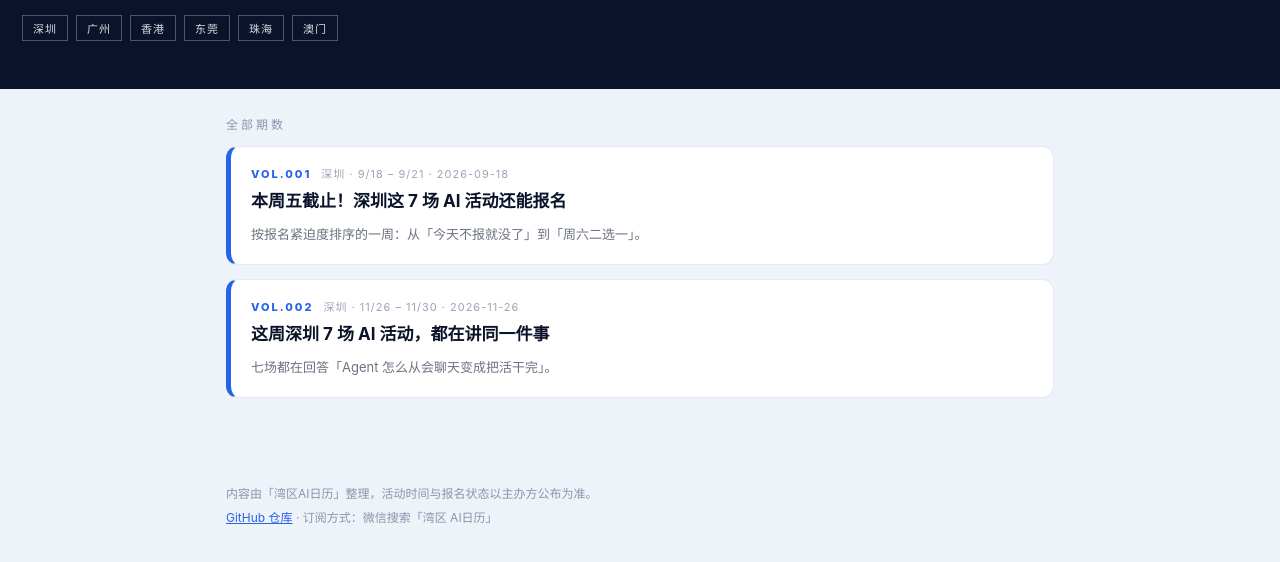
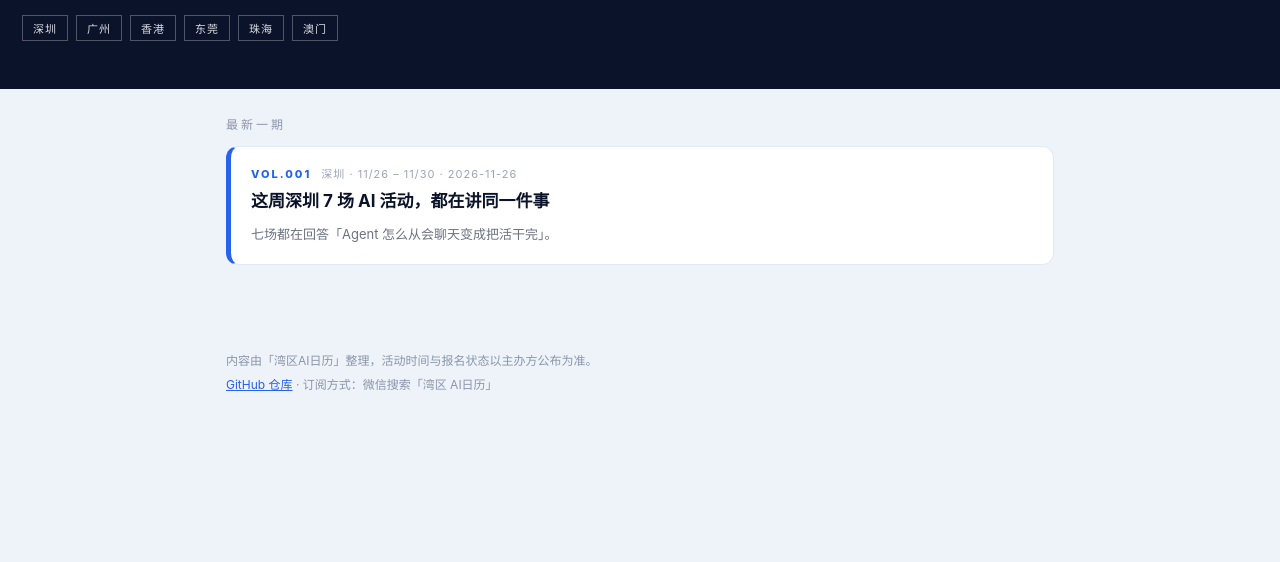
Before and after one commit to kennyke93/bay-area-ai-weekly, a plain HTML site: page index.html in a window 1280 px wide. Shown: the part 158-720 px from the top of the page. Drawn offline with Linux system fonts and the light colour scheme.

Commit message:
upload index.html

```diff
--- a/index.html
+++ b/index.html
@@ -38,9 +38,8 @@
   <div class="tags"><i>深圳</i><i>广州</i><i>香港</i><i>东莞</i><i>珠海</i><i>澳门</i></div>
 </div>
 <main>
-  <p class="sec-t">全部期数</p>
-<a class="card" href="vol001/index.html"><div class="row"><span class="no">VOL.001</span><span class="dt">深圳 · 9/18 – 9/21 · 2026-09-18</span></div><h2>本周五截止！深圳这 7 场 AI 活动还能报名</h2><p>按报名紧迫度排序的一周：从「今天不报就没了」到「周六二选一」。</p></a>
-  <a class="card" href="vol002/index.html"><div class="row"><span class="no">VOL.002</span><span class="dt">深圳 · 11/26 – 11/30 · 2026-11-26</span></div><h2>这周深圳 7 场 AI 活动，都在讲同一件事</h2><p>七场都在回答「Agent 怎么从会聊天变成把活干完」。</p></a>
+  <p class="sec-t">最新一期</p>
+  <a class="card" href="vol001/index.html"><div class="row"><span class="no">VOL.001</span><span class="dt">深圳 · 11/26 – 11/30 · 2026-11-26</span></div><h2>这周深圳 7 场 AI 活动，都在讲同一件事</h2><p>七场都在回答「Agent 怎么从会聊天变成把活干完」。</p></a>
 </main>
 <footer>
   内容由「湾区AI日历」整理，活动时间与报名状态以主办方公布为准。<br>
```
